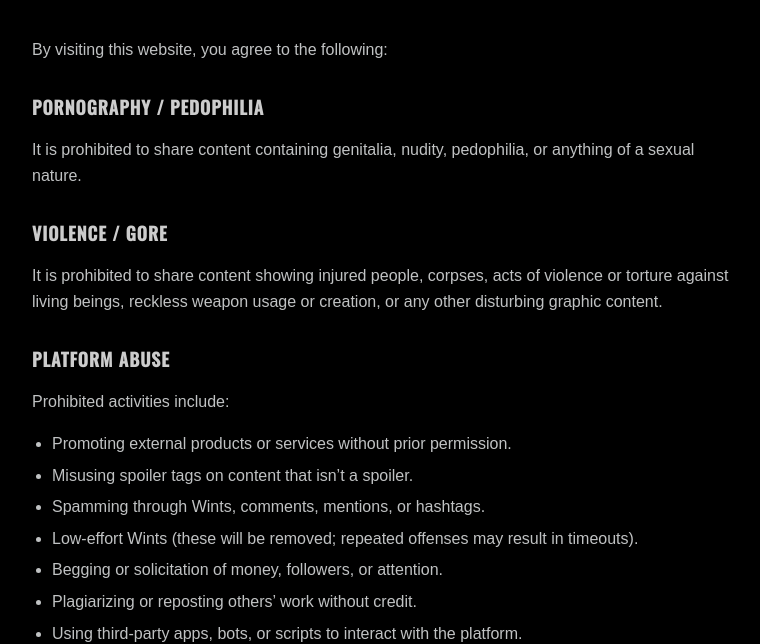
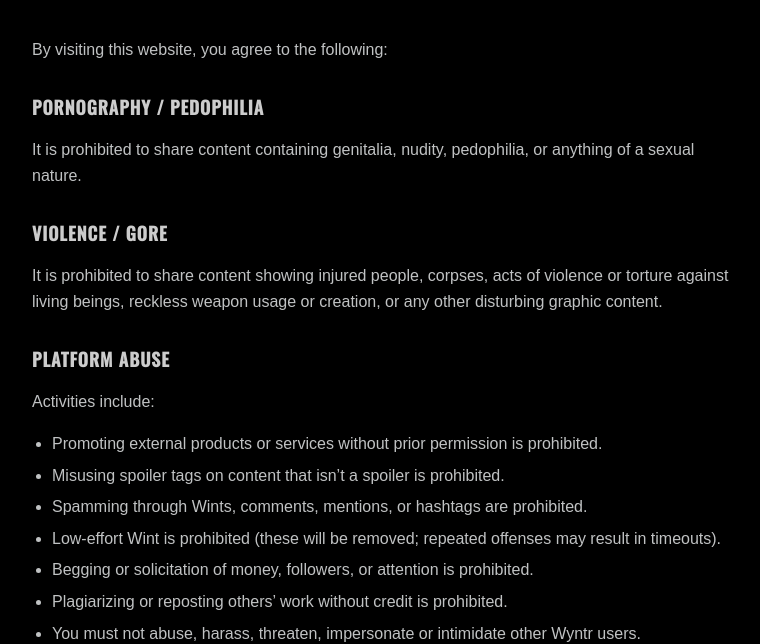
Before and after one commit to Nackoo/wintre, a plain HTML site: page user/tos.html in a window 1280 px wide. Shown: the part 161-805 px from the top of the page, without its empty margins (258-1018 px from the left). Drawn offline with nearby package versions, Linux system fonts and the light colour scheme.

Commit message:
Update tos.html

```diff
--- a/user/tos.html
+++ b/user/tos.html
@@ -27,15 +27,16 @@
   <p>It is prohibited to share content showing injured people, corpses, acts of violence or torture against living beings, reckless weapon usage or creation, or any other disturbing graphic content.</p>
 
   <h2>Platform Abuse</h2>
-  <p>Prohibited activities include:</p>
+  <p>Activities include:</p>
   <ul>
-    <li>Promoting external products or services without prior permission.</li>
-    <li>Misusing spoiler tags on content that isn’t a spoiler.</li>
-    <li>Spamming through Wints, comments, mentions, or hashtags.</li>
-    <li>Low-effort Wints (these will be removed; repeated offenses may result in timeouts).</li>
-    <li>Begging or solicitation of money, followers, or attention.</li>
-    <li>Plagiarizing or reposting others’ work without credit.</li>
-    <li>Using third-party apps, bots, or scripts to interact with the platform.</li>
+    <li>Promoting external products or services without prior permission is prohibited.</li>
+    <li>Misusing spoiler tags on content that isn’t a spoiler is prohibited.</li>
+    <li>Spamming through Wints, comments, mentions, or hashtags are prohibited.</li>
+    <li>Low-effort Wint is prohibited (these will be removed; repeated offenses may result in timeouts).</li>
+    <li>Begging or solicitation of money, followers, or attention is prohibited.</li>
+    <li>Plagiarizing or reposting others’ work without credit is prohibited.</li>
+    <li>You must not abuse, harass, threaten, impersonate or intimidate other Wyntr users.</li>
+    <li>Using third-party apps, bots, or scripts to interact with the platform are prohibited.</li>
   </ul>
 
   <h2>System Exploitation / Security Violations</h2>
```
